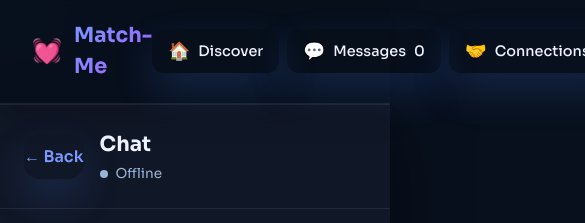
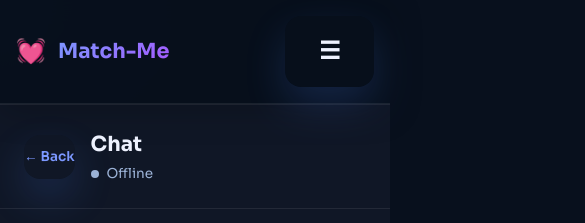
Before and after one commit to DreXtrime/match-me, a React (Vite) app in the folder client/: page /chat/1 in a window 390 px wide. Shown: the top 223 px of the page, 585 px wide, since content can reach past the window. Built offline with nearby package versions, Linux system fonts and the light colour scheme; no server answers; sample sign-in values are in the browser's storage.

Commit message:
mobile updates

```diff
--- a/client/src/components/Navbar.tsx
+++ b/client/src/components/Navbar.tsx
@@ -21,7 +21,7 @@ export const Navbar: React.FC<NavbarProps> = ({ isAuthenticated, unreadCount = 0
 
   return (
     <nav style={navStyle}>
-      <div style={navContentStyle}>
+      <div className="mobile-compact-pad" style={navContentStyle}>
         <div style={logoStyle} onClick={() => navigate('/')}>
           <span style={logoIconStyle}>💓</span>
           <span style={logoTextStyle}>Match-Me</span>
@@ -139,6 +139,7 @@ const logoIconStyle: React.CSSProperties = {
 const logoTextStyle: React.CSSProperties = {
   fontSize: '1.3rem',
   fontWeight: 700,
+  whiteSpace: 'nowrap',
   background: 'linear-gradient(135deg, var(--primary), #a459ff)',
   backgroundClip: 'text',
   WebkitBackgroundClip: 'text',
@@ -146,7 +147,6 @@ const logoTextStyle: React.CSSProperties = {
 };
 
 const navLinksStyle: React.CSSProperties = {
-  display: 'flex',
   gap: '0.5rem',
   alignItems: 'center',
 };
--- a/client/src/pages/ChatPage.tsx
+++ b/client/src/pages/ChatPage.tsx
@@ -262,7 +262,7 @@ const backButtonStyle: React.CSSProperties = {
   background: 'none',
   border: 'none',
   color: 'var(--primary)',
-  fontSize: '1rem',
+  fontSize: '0.85rem',
   cursor: 'pointer',
   padding: '0',
   marginRight: '1rem',
```
